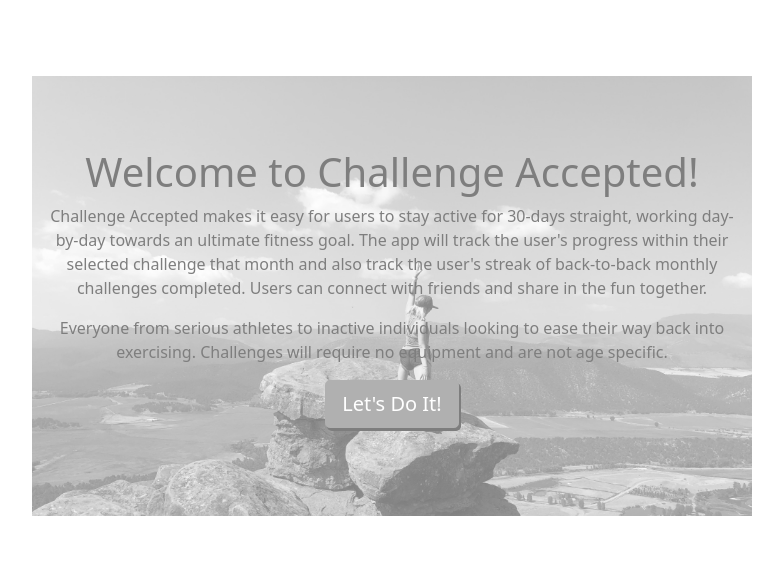
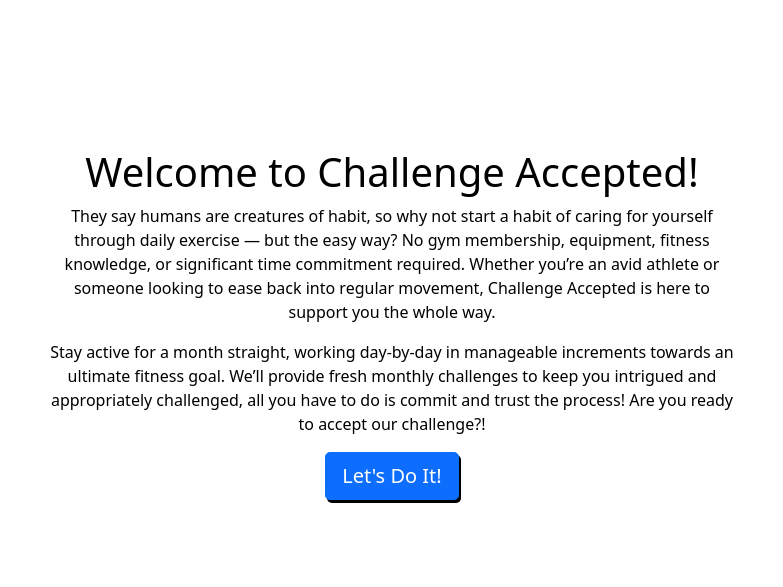
Before and after one commit to jlstern3/challengeaccepted, a Django app: template challenges_app/templates/main_page.html in a window 1280 px wide. Shown: the part 58-645 px from the top of the page, without its empty margins (248-1031 px from the left). Run offline with Django 3.2, Linux system fonts and the light colour scheme; the template is opened without the code that fills it: values that come from a table or form of the project are taken from there, others are empty; data comes from the database, SQL or seed files in the repository; both versions use the stored data as it was after the commit.

```diff
--- a/challenges_app/models.py
+++ b/challenges_app/models.py
@@ -61,7 +61,5 @@ class Challenge(models.Model):
     max_reps = models.TextField()
     users_accepted = models.ManyToManyField(User, related_name="challenges_accepted")
     users_completed = models.ManyToManyField(User, related_name="challenges_completed")
-
     created_at = models.DateTimeField(auto_now_add=True)
     updated_at = models.DateTimeField(auto_now=True)
-    # objects = ChallengeManager()
--- a/challenges_app/static/style_main.css
+++ b/challenges_app/static/style_main.css
@@ -32,23 +32,33 @@ button{
 }
 
 #main_page_container{
-    background-image: url("/static/images/C_A_background_image.jpg");
+    position: relative;
     max-width: 60%;
+    max-height: 60%;
     padding-top: 6%;
     padding-bottom: 6%;
     margin-top: 3%;
-    background-repeat: no-repeat;
-    background-size: cover;
-    opacity: 0.5;
-    /* background: rgba(0, 0, 0, 0.3); */
-    filter: grayscale(100%);
-    color: black;
+    /* background-repeat: no-repeat;
+    background-size: cover; */
 }
 
-/* #black_text{
-    color: black !important;
-    opacity: 1 !important;
-} */
+#main_page_container::before{
+    content: "";
+    background-image: url("/static/images/C_A_background_image.jpg");
+    filter: grayscale(100%);
+    background-size: cover;
+    position: absolute;
+    top: 0px;
+    right: 0px;
+    left: 0px;
+    opacity: 0.5;
+}
+#black_text{
+    position: relative;
+    color: black;
+    text-align: center;
+
+}
 
 
 .form-group{
--- a/challenges_app/templates/challenges.html
+++ b/challenges_app/templates/challenges.html
@@ -83,7 +83,7 @@
                     </span>{{challenge.daily_increase}} {{challenge.unit_measure}}</p>
                 <p><span style="font-weight: bold; font-size: larger;">Max Reps: </span>{{challenge.max_reps}}
                     {{challenge.unit_measure}}</p>
-                <form action="challenges/accept/{{challenge.id}}" method="POST">
+                <form action="/challenges/accept/{{challenge.id}}" method="POST">
                     {% csrf_token %}
                     <button class="btn btn-primary btn-md" id="accept_challenge" type="submit" value="Accept Challenge"
                         style="border-radius: 5%;">Accept Challenge</button>
--- a/challenges_app/templates/main_page.html
+++ b/challenges_app/templates/main_page.html
@@ -16,7 +16,6 @@
 
 <body>
     <nav class="navbar sticky-top navbar-expand-lg navbar-dark bg-dark">
-        <!-- MAKE CONTAINER-FLUID to change location of navbar as screen widens/shrinks -->
         <div class="container">
             <h2 class="navbar-brand">Challenge Accepted</h2>
             <button class="navbar-toggler" type="button" data-bs-toggle="collapse"
@@ -47,15 +46,10 @@
         <div class="container" id="main_page_container">
             <h1 id = "black_text">Welcome to Challenge Accepted!</h1>
             <p id = "black_text">
-                Challenge Accepted makes it easy for users to stay active for 30-days straight,
-                working day-by-day towards an ultimate fitness goal. The app will track the user's progress
-                within
-                their selected challenge that month and also track the user's streak of back-to-back monthly challenges
-                completed. Users can connect with friends and share in the fun together.
+                They say humans are creatures of habit, so why not start a habit of caring for yourself through daily exercise — but the easy way? No gym membership, equipment, fitness knowledge, or significant time commitment required.  Whether you’re an avid athlete or someone looking to ease back into regular movement, Challenge Accepted is here to support you the whole way.</p>
 
-            <p id = "black_text">Everyone from serious athletes to inactive individuals looking to ease their way back into exercising.
-                Challenges will require no equipment and are not age specific.</p>
-            </p>
+
+            <p id = "black_text">Stay active for a month straight, working day-by-day in manageable increments towards an ultimate fitness goal.  We’ll provide fresh monthly challenges to keep you intrigued and appropriately challenged, all you have to do is commit and trust the process!   Are you ready to accept our challenge?! </p>
             <p><a class="btn btn-primary btn-lg" style="box-shadow: 2px 3px black;" href="/challenges"
                     role="button">Let's Do It!</a></p>
         </div>
--- a/challenges_app/templates/register.html
+++ b/challenges_app/templates/register.html
@@ -21,7 +21,6 @@
 
 <body>
     <nav class="navbar sticky-top navbar-expand-lg navbar-dark bg-dark">
-        <!-- MAKE CONTAINER-FLUID to change location of navbar as screen widens/shrinks -->
         <div class="container">
             <h2 class="navbar-brand">Challenge Accepted</h2>
             <button class="navbar-toggler" type="button" data-bs-toggle="collapse"
--- a/challenges_app/urls.py
+++ b/challenges_app/urls.py
@@ -16,5 +16,7 @@ urlpatterns = [
     path('challenges/accept/<int:challenge_id>', views.accept_challenge),
     path('challenge_search', views.challenge_search),
     path('challenges/details/<int:challenge_id>', views.challenge_details),
-    path('challenges/remove/<int:challenge_id>', views.remove_challenge),
+    path('challenges/remove_accepted/<int:challenge_id>', views.remove_accepted_challenge),
+    path('challenges/complete/<int:challenge_id>', views.challenge_complete),
+    path('challenges/remove_completed/<int:challenge_id>', views.remove_completed_challenge),
 ]
```
Also changed, not shown: challenges_app/templates/challenge_details.html (+8 -3 lines), challenges_app/templates/user_profile.html (+15 -7 lines), challenges_app/views.py (+21 -1 lines), challenges_app/migrations/0001_initial.py, challenges_app/migrations/0002_user_goals.py (deleted), challenges_app/migrations/0003_auto_20210414_1445.py (deleted), challenges_app/migrations/0004_auto_20210414_1644.py (deleted), challenges_app/migrations/0005_challenge_users_completed.py (deleted), db.sqlite3.
